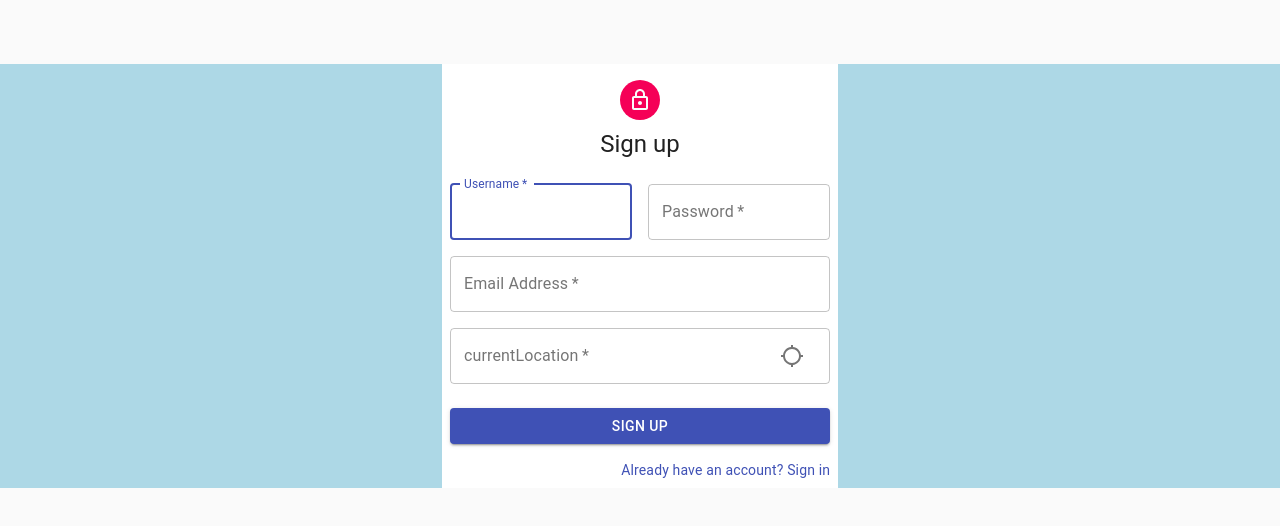
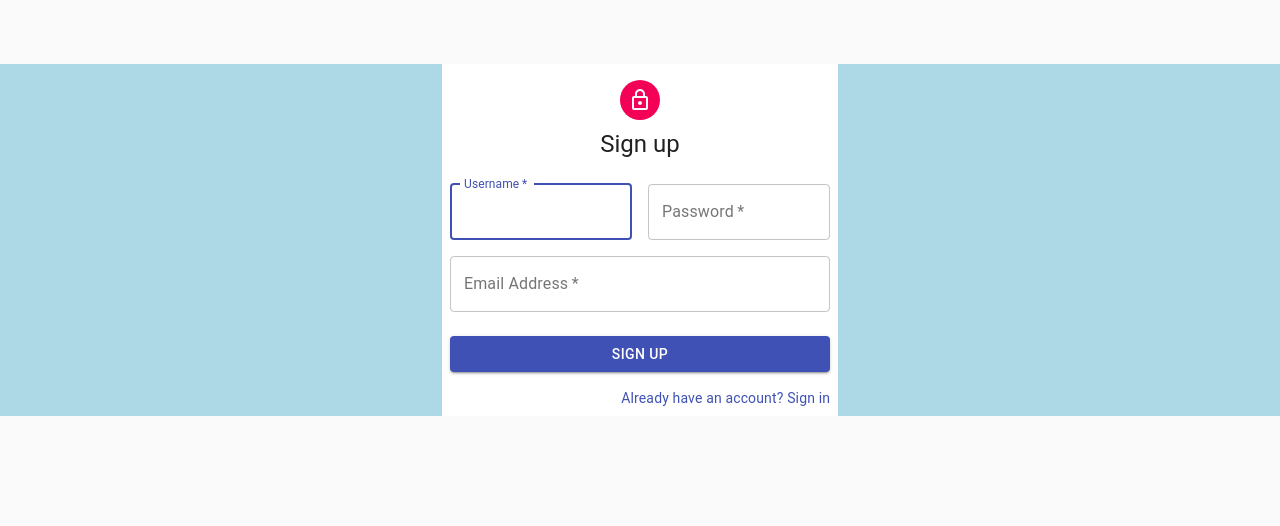
Before and after one commit to tt-fourtyfour-food-truck/tt-fourtyfour-food-truck-front-end, a React (Create React App) app: page /diner/register in a window 1280 px wide. Shown: the top 526 px of the page. Built offline with nearby package versions, Linux system fonts and the light colour scheme.

Commit message:
add dinerSignup and endpoints to actions

```diff
--- a/src/components/diner/DinerSignup.js
+++ b/src/components/diner/DinerSignup.js
@@ -1,12 +1,12 @@
-import React, { useState, useEffect } from "react";
+import React, { useState } from "react";
 import Avatar from "@material-ui/core/Avatar";
 import Button from "@material-ui/core/Button";
 import CssBaseline from "@material-ui/core/CssBaseline";
 import TextField from "@material-ui/core/TextField";
 import Link from "@material-ui/core/Link";
 import Grid from "@material-ui/core/Grid";
-import LocationSearchingIcon from "@material-ui/icons/LocationSearching";
-import { IconButton } from "@material-ui/core";
+// import LocationSearchingIcon from "@material-ui/icons/LocationSearching";
+// import { IconButton } from "@material-ui/core";
 import LockOutlinedIcon from "@material-ui/icons/LockOutlined";
 import Typography from "@material-ui/core/Typography";
 import { makeStyles } from "@material-ui/core/styles";
@@ -47,7 +47,8 @@ const initialValues = {
   username: "",
   password: "",
   email: "",
-  currentLocation: "",
+  role: 1
+  // currentLocation: "",
   // trucks: []
 };
 
@@ -56,7 +57,7 @@ const initialValues = {
   const classes = useStyles();
   // const [truckForm, setTruckForm] = useState("");
   const [values, setValues] = useState(initialValues);
-  const [location, setLocation] = useState("");
+  // const [location, setLocation] = useState("");
 
 
   // const addTruck = (e) => {
@@ -98,9 +99,9 @@ const initialValues = {
   // }
   // getLocation();
 
-  function locationSet() {
-    setValues({ ...values, currentLocation: location });
-  }
+  // function locationSet() {
+  //   setValues({ ...values, currentLocation: location });
+  // }
 
   return (
     <Grid className={classes.root}>
@@ -154,7 +155,7 @@ const initialValues = {
                 value={values.email}
               />
             </Grid>
-            <Grid item xs={12}>
+            {/* <Grid item xs={12}>
               <TextField
                 name="currentLocation"
                 variant="outlined"
@@ -173,7 +174,7 @@ const initialValues = {
                   )
                 }}
               />
-            </Grid>
+            </Grid> */}
             {/* <Grid item xs={12} sm={6}>
               <div>
                 <TextField
--- a/src/store/actions/authActions.js
+++ b/src/store/actions/authActions.js
@@ -12,7 +12,7 @@ export const dinerSignedUp = (newDiner) => dispatch => {
         .post(`/api/auth/register`, newDiner)
         .then(res => {
             console.log(res)
-            dispatch({ type: DINER_SIGNED_UP, payload: newDiner });
+            // dispatch({ type: DINER_SIGNED_UP, payload: newDiner });
         })
         .catch(err => {
             console.log(err, err.message, err.response)
```
